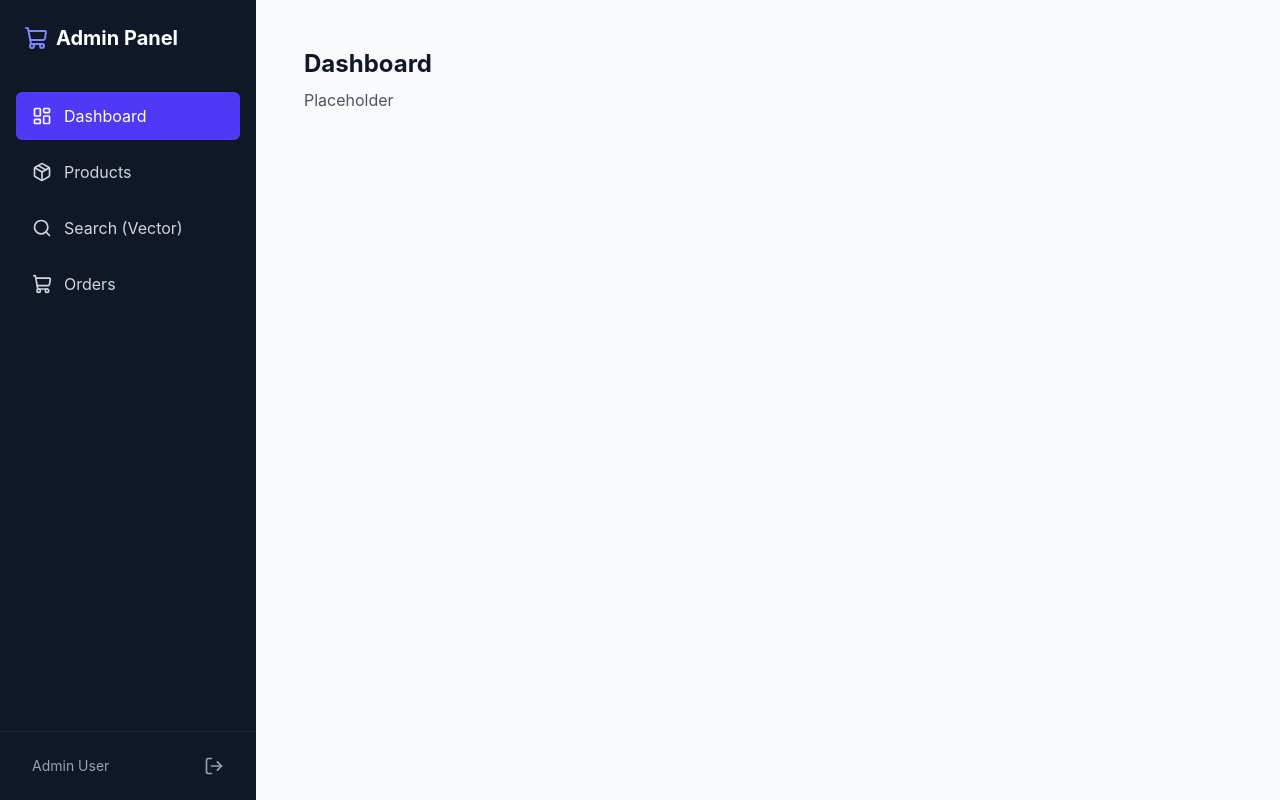
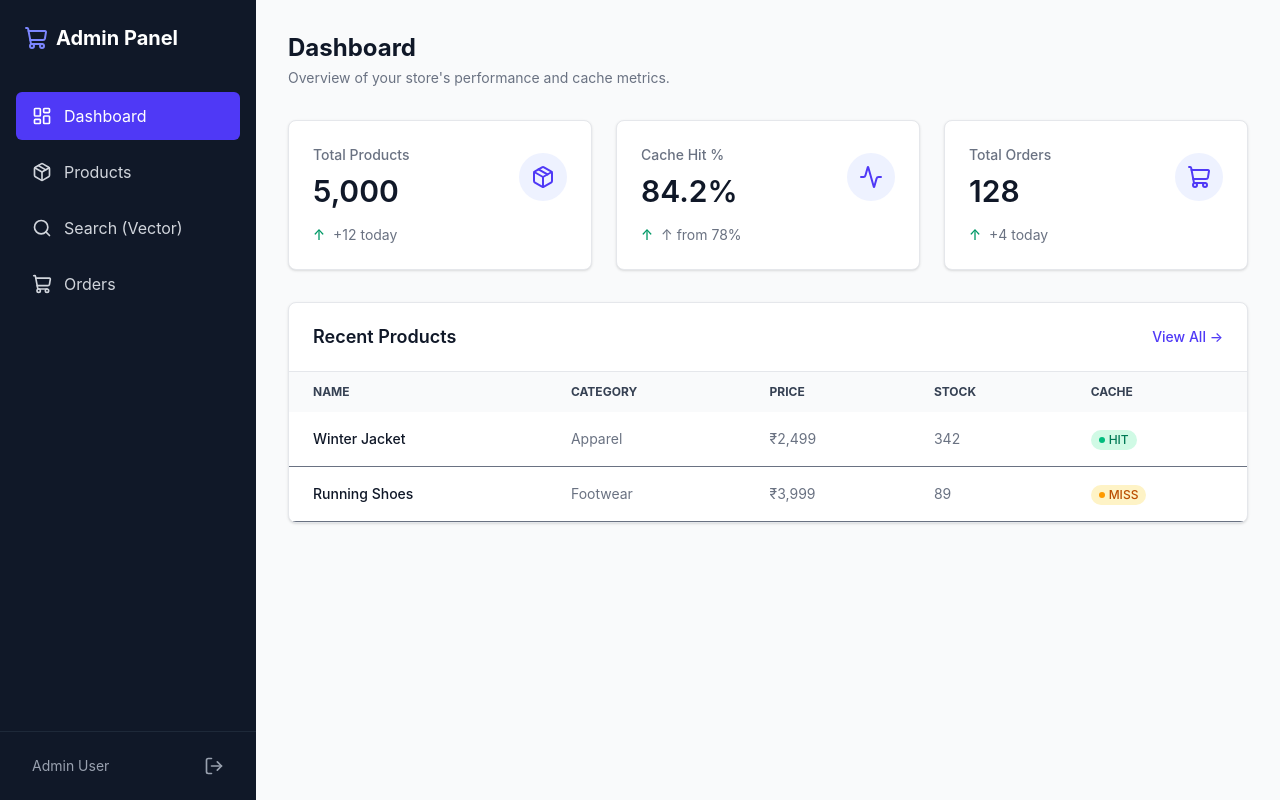
Before and after one commit to dharshika-portfolio/AI-ECommerce-Engine, a React (Vite) app in the folder client/: page /dashboard in a window 1280 px wide. Built offline with nearby package versions, Linux system fonts and the light colour scheme; sample sign-in values are in the browser's storage.

Commit message:
feat: implement Dashboard page with stat cards (fixes #23)

```diff
--- a/client/src/App.tsx
+++ b/client/src/App.tsx
@@ -1,6 +1,7 @@
 import { BrowserRouter, Routes, Route, Navigate } from 'react-router-dom';
 import { Layout } from './components/Layout';
 import { ProtectedRoute } from './components/ProtectedRoute';
+import { Dashboard } from './pages/Dashboard';
 
 function App() {
   return (
@@ -11,7 +12,7 @@ function App() {
         <Route element={<ProtectedRoute />}>
           <Route element={<Layout />}>
             <Route path="/" element={<Navigate to="/dashboard" replace />} />
-            <Route path="/dashboard" element={<div className="p-4"><h1 className="text-2xl font-bold text-gray-900">Dashboard</h1><p className="mt-2 text-gray-600">Placeholder</p></div>} />
+            <Route path="/dashboard" element={<Dashboard />} />
             <Route path="/products" element={<div className="p-4"><h1 className="text-2xl font-bold text-gray-900">Products</h1><p className="mt-2 text-gray-600">Placeholder</p></div>} />
             <Route path="/search" element={<div className="p-4"><h1 className="text-2xl font-bold text-gray-900">Vector Search</h1><p className="mt-2 text-gray-600">Placeholder</p></div>} />
             <Route path="/orders" element={<div className="p-4"><h1 className="text-2xl font-bold text-gray-900">Orders</h1><p className="mt-2 text-gray-600">Placeholder</p></div>} />
--- /dev/null
+++ b/client/src/components/StatCard.tsx
@@ -0,0 +1,33 @@
+import React from 'react';
+import { LucideIcon } from 'lucide-react';
+
+interface StatCardProps {
+  title: string;
+  value: string | number;
+  subtitle?: string;
+  icon: LucideIcon;
+  trend?: 'up' | 'down' | 'neutral';
+}
+
+export const StatCard: React.FC<StatCardProps> = ({ title, value, subtitle, icon: Icon, trend }) => {
+  return (
+    <div className="bg-white p-6 rounded-lg shadow-sm border border-gray-200">
+      <div className="flex items-center justify-between">
+        <div>
+          <p className="text-sm font-medium text-gray-500">{title}</p>
+          <p className="mt-2 text-3xl font-semibold text-gray-900">{value}</p>
+        </div>
+        <div className="p-3 bg-indigo-50 rounded-full">
+          <Icon className="w-6 h-6 text-indigo-600" />
+        </div>
+      </div>
+      {subtitle && (
+        <div className="mt-4 flex items-center text-sm">
+          {trend === 'up' && <span className="text-emerald-600 font-medium mr-2">↑</span>}
+          {trend === 'down' && <span className="text-red-600 font-medium mr-2">↓</span>}
+          <span className="text-gray-500">{subtitle}</span>
+        </div>
+      )}
+    </div>
+  );
+};
--- /dev/null
+++ b/client/src/pages/Dashboard.tsx
@@ -0,0 +1,82 @@
+import React from 'react';
+import { StatCard } from '../components/StatCard';
+import { Package, Activity, ShoppingCart } from 'lucide-react';
+
+export const Dashboard = () => {
+  return (
+    <div>
+      <div className="mb-8">
+        <h1 className="text-2xl font-bold text-gray-900">Dashboard</h1>
+        <p className="mt-1 text-sm text-gray-500">Overview of your store's performance and cache metrics.</p>
+      </div>
+
+      <div className="grid grid-cols-1 md:grid-cols-3 gap-6 mb-8">
+        <StatCard
+          title="Total Products"
+          value="5,000"
+          subtitle="+12 today"
+          icon={Package}
+          trend="up"
+        />
+        <StatCard
+          title="Cache Hit %"
+          value="84.2%"
+          subtitle="↑ from 78%"
+          icon={Activity}
+          trend="up"
+        />
+        <StatCard
+          title="Total Orders"
+          value="128"
+          subtitle="+4 today"
+          icon={ShoppingCart}
+          trend="up"
+        />
+      </div>
+
+      <div className="bg-white rounded-lg shadow-sm border border-gray-200 overflow-hidden">
+        <div className="px-6 py-5 border-b border-gray-200 flex justify-between items-center">
+          <h2 className="text-lg font-semibold text-gray-900">Recent Products</h2>
+          <a href="/products" className="text-sm font-medium text-indigo-600 hover:text-indigo-500">View All &rarr;</a>
+        </div>
+        <div className="overflow-x-auto">
+          <table className="w-full text-sm text-left text-gray-500">
+            <thead className="text-xs text-gray-700 uppercase bg-gray-50">
+              <tr>
+                <th className="px-6 py-3">Name</th>
+                <th className="px-6 py-3">Category</th>
+                <th className="px-6 py-3">Price</th>
+                <th className="px-6 py-3">Stock</th>
+                <th className="px-6 py-3">Cache</th>
+              </tr>
+            </thead>
+            <tbody>
+              <tr className="border-b hover:bg-gray-50">
+                <td className="px-6 py-4 font-medium text-gray-900">Winter Jacket</td>
+                <td className="px-6 py-4">Apparel</td>
+                <td className="px-6 py-4">₹2,499</td>
+                <td className="px-6 py-4">342</td>
+                <td className="px-6 py-4">
+                  <span className="inline-flex items-center gap-1 px-2 py-0.5 rounded-full text-xs font-medium bg-emerald-100 text-emerald-700">
+                    <span className="h-1.5 w-1.5 rounded-full bg-emerald-500" /> HIT
+                  </span>
+                </td>
+              </tr>
+              <tr className="border-b hover:bg-gray-50">
+                <td className="px-6 py-4 font-medium text-gray-900">Running Shoes</td>
+                <td className="px-6 py-4">Footwear</td>
+                <td className="px-6 py-4">₹3,999</td>
+                <td className="px-6 py-4">89</td>
+                <td className="px-6 py-4">
+                  <span className="inline-flex items-center gap-1 px-2 py-0.5 rounded-full text-xs font-medium bg-amber-100 text-amber-700">
+                    <span className="h-1.5 w-1.5 rounded-full bg-amber-500" /> MISS
+                  </span>
+                </td>
+              </tr>
+            </tbody>
+          </table>
+        </div>
+      </div>
+    </div>
+  );
+};
```
